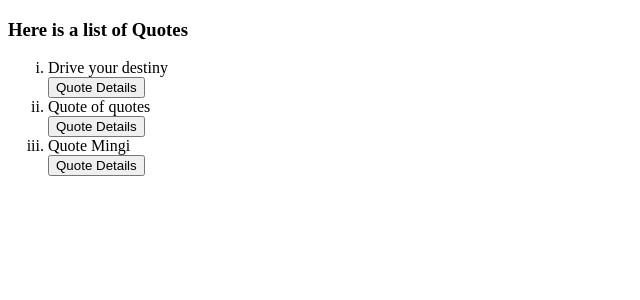
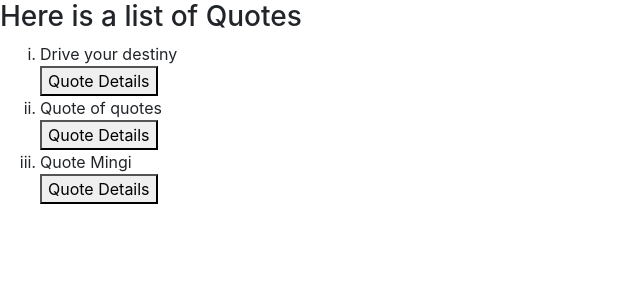
Before and after one commit to Antavio/Quotes, an Angular app: page / in a window 1280 px wide. Shown: the top 300 px of the page, without its empty margins (0-640 px from the left). Built offline with nearby package versions, Linux system fonts and the light colour scheme.

Commit message:
Add bootstrap to the application.

```diff
--- a/package.json
+++ b/package.json
@@ -19,6 +19,7 @@
     "@angular/platform-browser": "~7.2.0",
     "@angular/platform-browser-dynamic": "~7.2.0",
     "@angular/router": "~7.2.0",
+    "bootstrap": "^4.3.1",
     "core-js": "^2.5.4",
     "rxjs": "~6.3.3",
     "tslib": "^1.9.0",
--- a/src/styles.scss
+++ b/src/styles.scss
@@ -1 +1,2 @@
 /* You can add global styles to this file, and also import other style files */
+@import "~bootstrap/dist/css/bootstrap.css"
```
